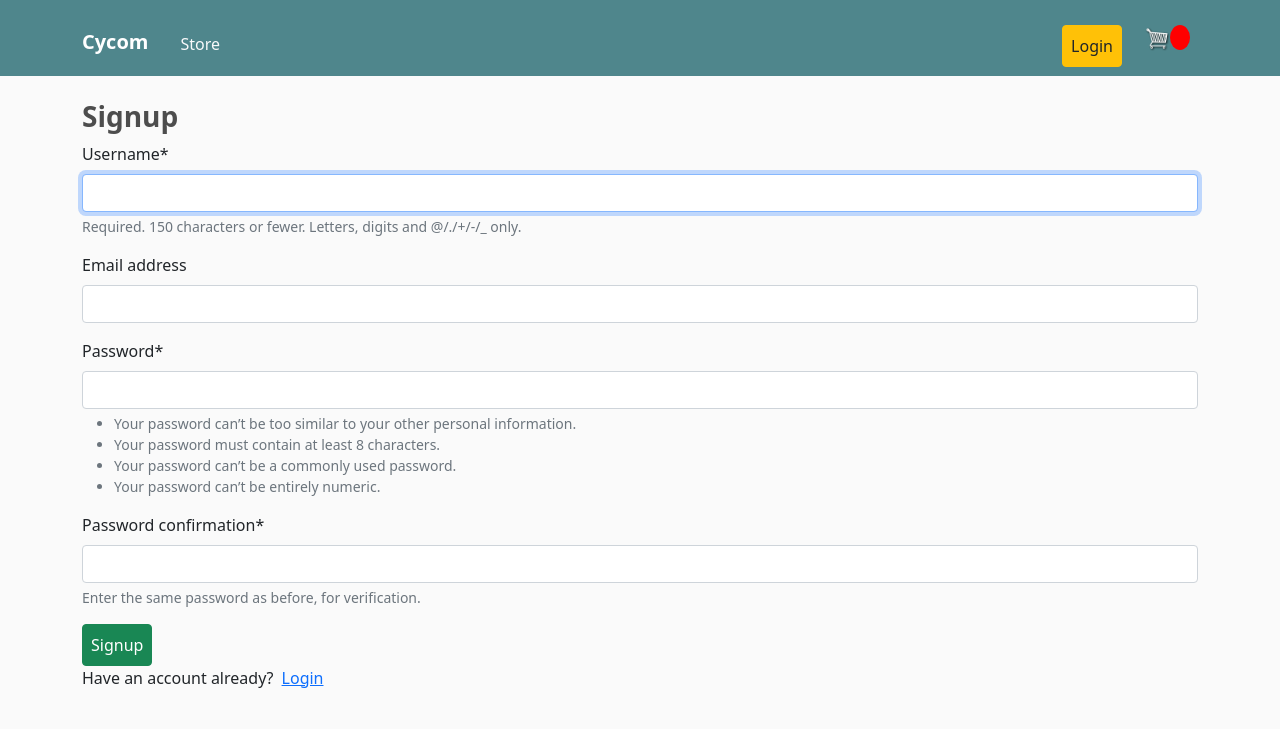
After one commit to SeunFashina002/cycom, a Django app: page /signup/ in a window 1280 px wide. The commit adds this page. Shown: the top 729 px of the page. Run offline with Django 4.2, Linux system fonts and the light colour scheme; some libraries are stand-ins or nearby versions.

Commit message:
second commit

```diff
--- a/cycom/wsgi.py
+++ b/cycom/wsgi.py
@@ -14,3 +14,4 @@ from django.core.wsgi import get_wsgi_application
 os.environ.setdefault('DJANGO_SETTINGS_MODULE', 'cycom.settings')
 
 application = get_wsgi_application()
+app = application
--- a/static/scripts/script.js
+++ b/static/scripts/script.js
@@ -31,7 +31,7 @@ function addCookieItem(productId, action) {
   }
   console.log(cart);
   document.cookie =
-    "cart=" + JSON.stringify(cart) + ";domain=;path=/;max-age=73737383939399";
+    "cart=" + JSON.stringify(cart) + ";domain=;path=/;max-age=7373912039109293810283747383939399";
   location.reload();
 }
 
--- /dev/null
+++ b/store/form.py
@@ -0,0 +1,10 @@
+from django import forms
+from .models import Customer
+from django.contrib.auth.models import User
+from django.contrib.auth.forms import UserCreationForm, UsernameField
+
+class RegisterForm(UserCreationForm):
+
+    class Meta:
+        model = User
+        fields = ["username", 'email', 'password1', 'password2' ]
--- a/store/models.py
+++ b/store/models.py
@@ -5,11 +5,10 @@ from django.contrib.auth.models import User
 
 class Customer(models.Model):
     user = models.OneToOneField(User, on_delete=models.CASCADE, null=True)
-    name = models.CharField(max_length=200)
     email = models.EmailField()
 
     def __str__(self):
-        return self.name
+        return self.email
 
 class Product(models.Model):
     name = models.CharField(max_length=200)
--- a/store/urls.py
+++ b/store/urls.py
@@ -1,5 +1,6 @@
 from django.urls import path
 from . import views
+from django.contrib.auth.views import LogoutView
 
 urlpatterns = [
     path('', views.store, name='store'),
@@ -7,4 +8,7 @@ urlpatterns = [
     path('checkout/', views.checkout, name='checkout'),
     path('update-item/', views.updateItem, name='update_item'),
     path('process-order/', views.processOrder, name='process_order'),
+    path('signup/', views.Signup , name='signup'),
+    path('login/', views.Login.as_view() , name='login'),
+    path('logout/', LogoutView.as_view() , name='logout'),
 ]
--- a/store/views.py
+++ b/store/views.py
@@ -1,10 +1,57 @@
 import datetime
-from itertools import product
+from django.shortcuts import redirect, render
 from django.shortcuts import render
+from django.urls import reverse
+from store.form import RegisterForm
 from .models import Customer, Order, OrderItem, Product, Shipping
 from django.http import JsonResponse
 import json
 from .utils import cookieCart, cartData, guestOrder
+from django.contrib.auth.views import LoginView
+from django.views.generic import  CreateView
+from django.contrib.auth import login
+from django.contrib.auth.decorators import login_required
+from .models import Customer
+from django.contrib.auth.models import User
+from django.contrib.auth import authenticate, login, logout
+
+class Login(LoginView):
+    template_name = 'registration/login.html'
+
+def Signup(request):
+    if request.method == "POST":
+        form = RegisterForm(request.POST)
+
+
+        if form.is_valid():
+            print('valid')
+            username = form.cleaned_data['username']
+            email = form.cleaned_data['email']
+            password2 = form.cleaned_data['password2']
+
+            user = User.objects.create_user(username, email, password2)
+            user.save()
+
+            created_user = authenticate(username=username, password=password2)
+            login(request, created_user)
+
+            user_model = User.objects.get(username=username)
+
+            customer = Customer.objects.create(user=user_model, email=email)
+            customer.save()
+
+            return redirect('/')
+
+
+    else:
+        form = RegisterForm()
+
+    context = {
+        'form' : form
+    }
+
+    return render(request, 'registration/signup.html', context)
+
 
 def store(request):
 
--- a/templates/main.html
+++ b/templates/main.html
@@ -84,7 +84,12 @@ console.log(csrftoken)
                 </li>
 
                 <li class="nav-item d-flex justify-content-between">
-                    <a href="#" class="nav-link text-dark btn btn-warning rounded-2 d-inline p-2">Login</a>
+                    {% if request.user.is_authenticated %}
+                        <h3 class="fw-bold mx-2 fs-3">{{request.user.username}}</h3>
+                        <a href="/logout" class="nav-link text-dark btn btn-warning rounded-2 d-inline p-2">Logout</a>
+                    {% else %}
+                        <a href="/login" class="nav-link text-dark btn btn-warning rounded-2 d-inline p-2">Login</a>
+                    {% endif %}
 
                     <div class="d-flex px-2">
                         <a href="{% url 'cart' %}">
--- /dev/null
+++ b/templates/registration/signup.html
@@ -0,0 +1,19 @@
+{% extends 'main.html' %}
+{% load crispy_forms_tags %}
+
+
+{% block content %}
+
+    <div class="max-w-lg mx-auto mt-12">
+        <h1 class="fs-3 text-blue fw-bold my-12"> Signup</h1>
+        <form action="" method="post">
+            {% csrf_token %}
+            {{ form|crispy }}
+            <button class="btn btn-success mb-6 text-white  p-2 rounded" type="submit">Signup</button>
+            <br/>
+            <p>Have an account already?<a class="p-2 text-green" href="{% url 'login' %}">Login</a></p>
+            <br>
+        </form>
+    </div>
+
+{% endblock content %}
```
Also changed, not shown: cycom/settings.py (+39 -5 lines), templates/registration/login.html (added, +15 -0 lines), static/images/belt.jpg (deleted), static/images/moisturizing_cream.jpg (deleted), static/images/shoe.jpg (deleted), static/images/sneakers_2.jpg (deleted), store/migrations/0005_alter_customer_user.py (added), store/migrations/0006_remove_customer_name.py (added), store/migrations/0007_alter_customer_user.py (added), vercel.json (added), 1 other file.
